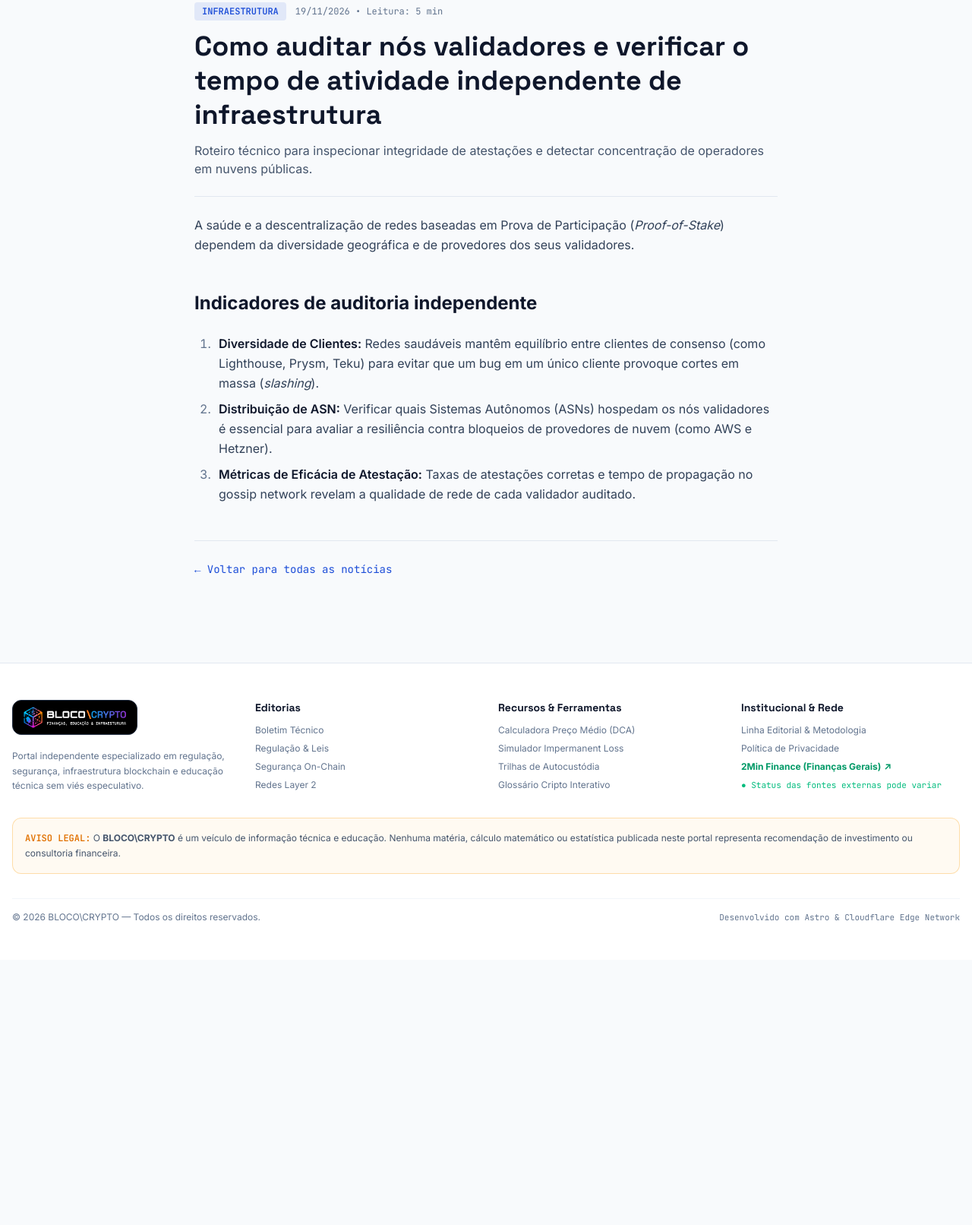
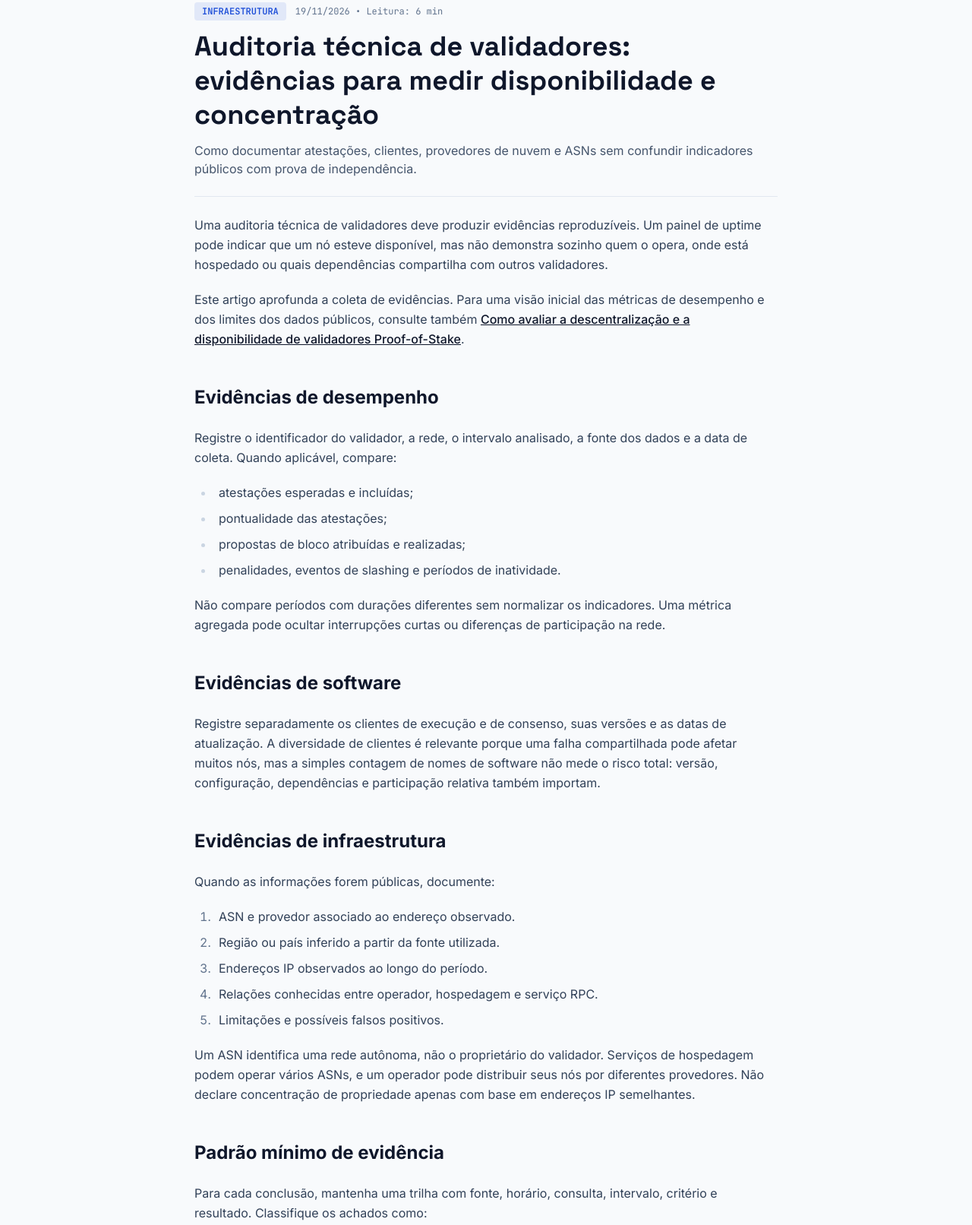
Before and after one commit to jpinfinite/bloco-crypto, an Astro site: page /noticias/auditoria-nos-validadores in a window 1280 px wide. Shown: the part 164-1776 px from the top of the page at 76% size. Before the commit the page ends 1427 px from the top, so only its background shows below. Built offline with nearby package versions, Linux system fonts and the light colour scheme; Astro itself is replaced by a stand-in of ours; no server answers.

Commit message:
editorial: aprofundar análises de infraestrutura e regulação

```diff
--- a/src/content/noticias/auditoria-nos-validadores.md
+++ b/src/content/noticias/auditoria-nos-validadores.md
@@ -1,15 +1,57 @@
 ---
-title: "Como auditar nós validadores e verificar o tempo de atividade independente de infraestrutura"
-description: "Roteiro técnico para inspecionar integridade de atestações e detectar concentração de operadores em nuvens públicas."
+title: "Auditoria técnica de validadores: evidências para medir disponibilidade e concentração"
+description: "Como documentar atestações, clientes, provedores de nuvem e ASNs sem confundir indicadores públicos com prova de independência."
 pubDate: 2026-11-19
 category: "INFRAESTRUTURA"
-readingTime: "5 min"
+readingTime: "6 min"
 featured: false
 ---
 
-A saúde e a descentralização de redes baseadas em Prova de Participação (*Proof-of-Stake*) dependem da diversidade geográfica e de provedores dos seus validadores.
+Uma auditoria técnica de validadores deve produzir evidências reproduzíveis. Um painel de uptime pode indicar que um nó esteve disponível, mas não demonstra sozinho quem o opera, onde está hospedado ou quais dependências compartilha com outros validadores.
 
-## Indicadores de auditoria independente
-1. **Diversidade de Clientes:** Redes saudáveis mantêm equilíbrio entre clientes de consenso (como Lighthouse, Prysm, Teku) para evitar que um bug em um único cliente provoque cortes em massa (*slashing*).
-2. **Distribuição de ASN:** Verificar quais Sistemas Autônomos (ASNs) hospedam os nós validadores é essencial para avaliar a resiliência contra bloqueios de provedores de nuvem (como AWS e Hetzner).
-3. **Métricas de Eficácia de Atestação:** Taxas de atestações corretas e tempo de propagação no gossip network revelam a qualidade de rede de cada validador auditado.
+Este artigo aprofunda a coleta de evidências. Para uma visão inicial das métricas de desempenho e dos limites dos dados públicos, consulte também [Como avaliar a descentralização e a disponibilidade de validadores Proof-of-Stake](./como-auditar-nos-validadores).
+
+## Evidências de desempenho
+
+Registre o identificador do validador, a rede, o intervalo analisado, a fonte dos dados e a data de coleta. Quando aplicável, compare:
+
+- atestações esperadas e incluídas;
+- pontualidade das atestações;
+- propostas de bloco atribuídas e realizadas;
+- penalidades, eventos de slashing e períodos de inatividade.
+
+Não compare períodos com durações diferentes sem normalizar os indicadores. Uma métrica agregada pode ocultar interrupções curtas ou diferenças de participação na rede.
+
+## Evidências de software
+
+Registre separadamente os clientes de execução e de consenso, suas versões e as datas de atualização. A diversidade de clientes é relevante porque uma falha compartilhada pode afetar muitos nós, mas a simples contagem de nomes de software não mede o risco total: versão, configuração, dependências e participação relativa também importam.
+
+## Evidências de infraestrutura
+
+Quando as informações forem públicas, documente:
+
+1. ASN e provedor associado ao endereço observado.
+2. Região ou país inferido a partir da fonte utilizada.
+3. Endereços IP observados ao longo do período.
+4. Relações conhecidas entre operador, hospedagem e serviço RPC.
+5. Limitações e possíveis falsos positivos.
+
+Um ASN identifica uma rede autônoma, não o proprietário do validador. Serviços de hospedagem podem operar vários ASNs, e um operador pode distribuir seus nós por diferentes provedores. Não declare concentração de propriedade apenas com base em endereços IP semelhantes.
+
+## Padrão mínimo de evidência
+
+Para cada conclusão, mantenha uma trilha com fonte, horário, consulta, intervalo, critério e resultado. Classifique os achados como:
+
+- **Observado:** diretamente demonstrado pelos dados.
+- **Inferido:** interpretação plausível, mas não comprovada.
+- **Não verificável:** informação ausente ou insuficiente.
+
+Essa separação evita transformar estimativas de localização ou correlações de rede em afirmações categóricas sobre controle operacional.
+
+## Fontes técnicas
+
+- [Ethereum.org — Nós e clientes](https://ethereum.org/en/developers/docs/nodes-and-clients/)
+- [Ethereum consensus specifications](https://github.com/ethereum/consensus-specs)
+- [Ethereum.org — Proof-of-Stake](https://ethereum.org/en/developers/docs/consensus-mechanisms/pos/)
+
+*Este roteiro não certifica a segurança de um validador. Uma auditoria formal exige acesso, escopo e evidências adicionais.*
```
